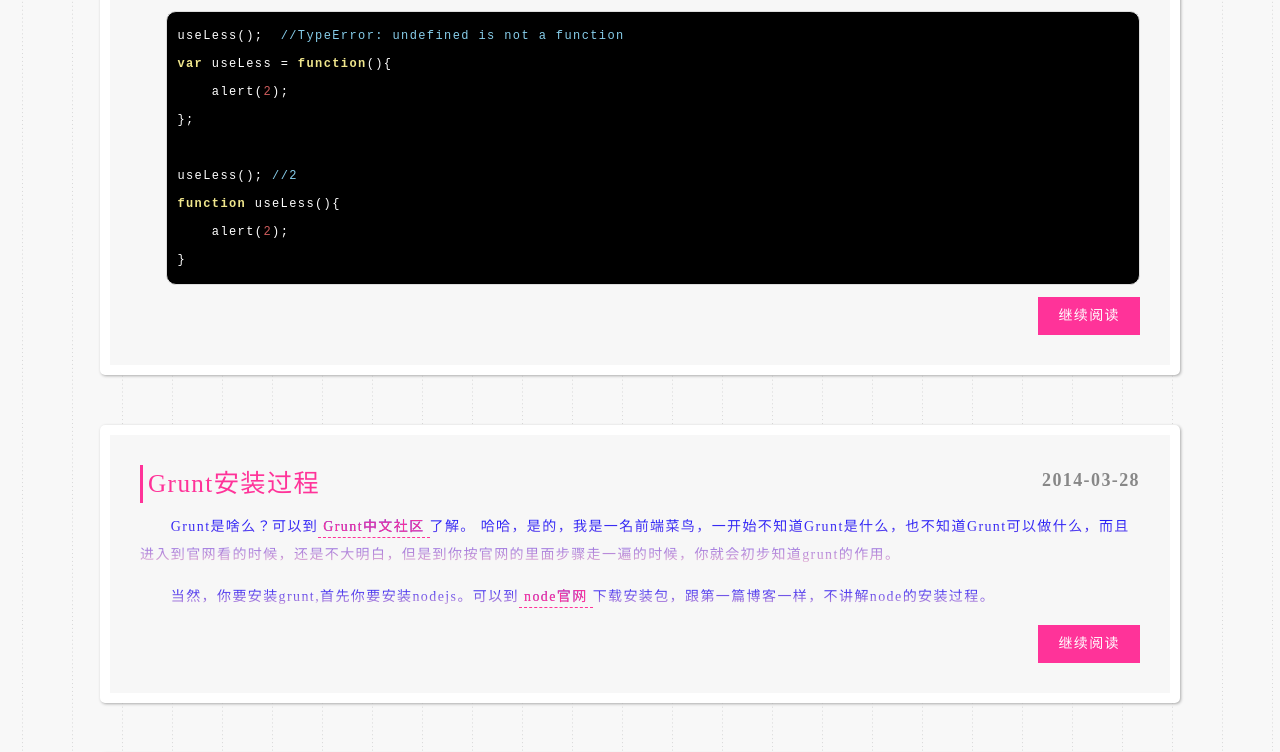
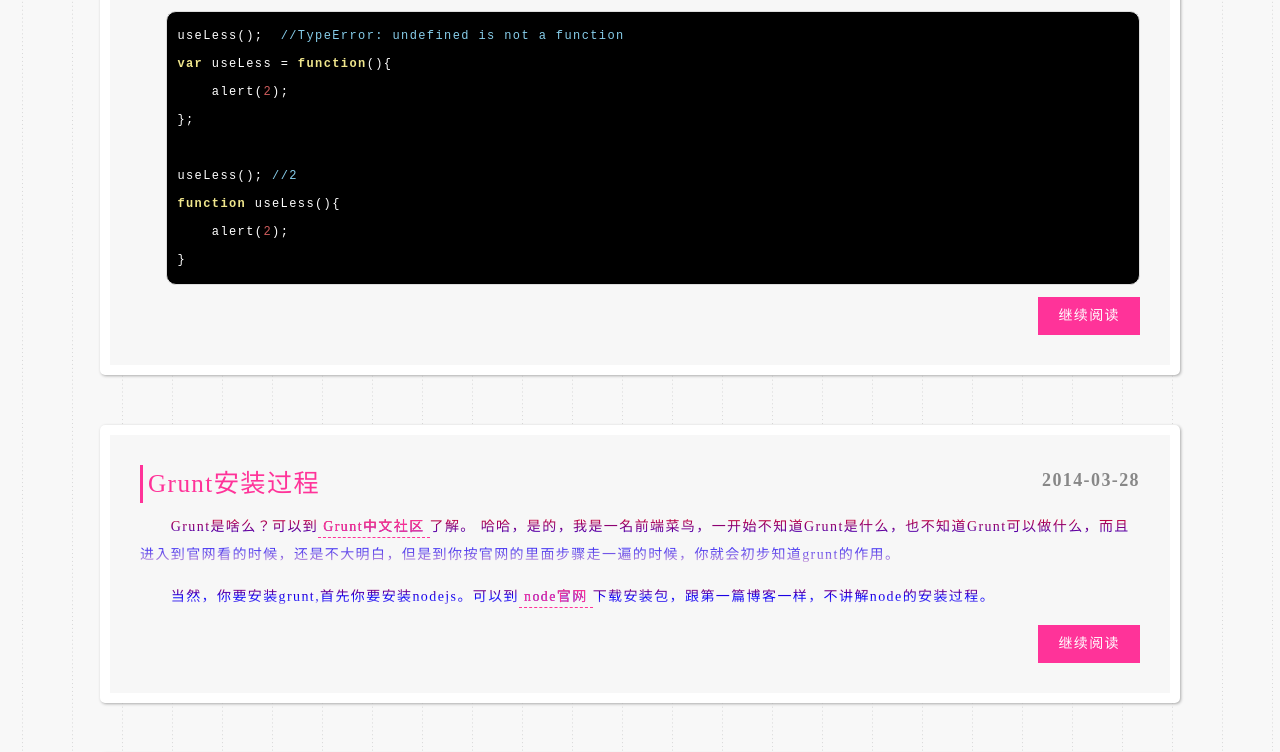
Before and after one commit to ellyliang/ellyliang.github.io, a plain HTML site: page index.html in a window 1280 px wide. Shown: the part 253-1005 px from the top of the page. Drawn offline with Linux system fonts and the light colour scheme; a script that the page names is missing.

Commit message:
改变颜色

```diff
--- a/css/light.css
+++ b/css/light.css
@@ -134,7 +134,7 @@ header nav ul li a:hover {
 #content #article p {
 	text-indent: 2.2em;
 	color: transparent;
-	 background: -webkit-linear-gradient(bottom,pink,blue);
+	 background: -webkit-linear-gradient(bottom,pink,blue,red);
 	 -webkit-background-clip: text;
 }
 #content #article h1 {
```
